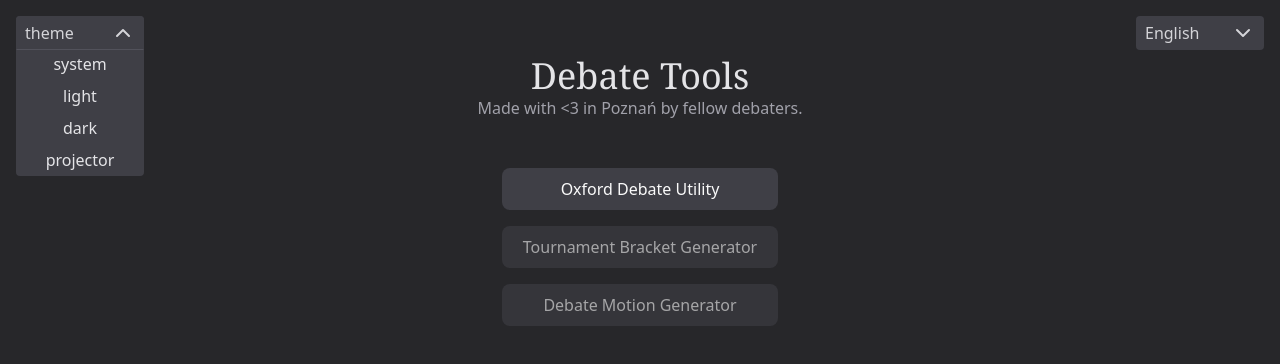
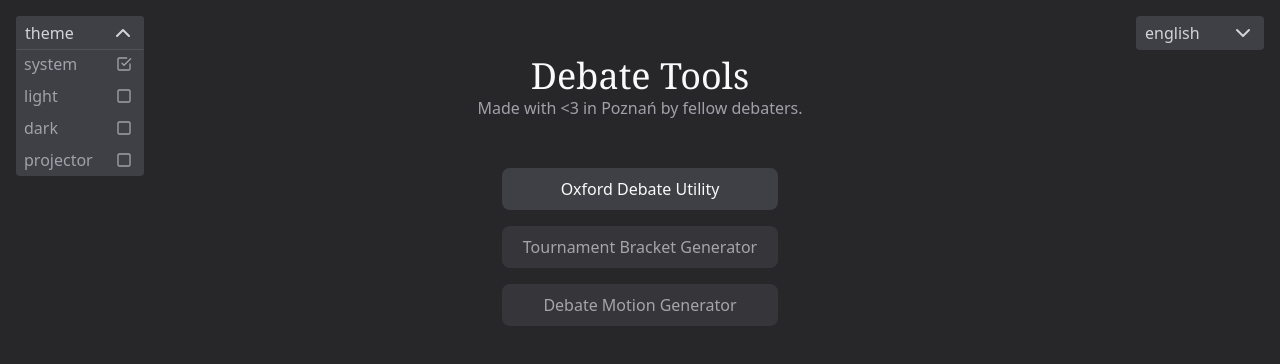
Before and after one commit to debatecore/debate-tools, a Next.js app: page / in a window 1280 px wide. Both pictures are taken after a click on the button "system". Shown: the top 364 px of the page. Built offline with nearby package versions, Linux system fonts and the light colour scheme.

Commit message:
further site setting changes

```diff
--- a/src/app/globals.css
+++ b/src/app/globals.css
@@ -89,6 +89,20 @@ body {
   @apply rounded-none;
   @apply last-of-type:rounded-bl;
   @apply last-of-type:rounded-br;
+  @apply text-left;
+  @apply px-2;
+  @apply flex;
+  @apply justify-between;
+  @apply text-zinc-400;
+  @apply hover:text-zinc-300;
+}
+.themepane button svg {
+  @apply text-zinc-400;
+  @apply w-4;
+  @apply mr-1;
+}
+.themepane button:hover svg {
+  @apply text-zinc-300;
 }
 
 .langbtn {
@@ -150,6 +164,10 @@ body {
   @apply rounded;
   @apply rounded-tr-none;
   @apply rounded-tl-none;
+  @apply text-left;
+  @apply text-zinc-400;
+  @apply hover:text-zinc-300;
+  @apply px-2;
 }
 
 /* .settingsbtn {
--- a/src/app/page.tsx
+++ b/src/app/page.tsx
@@ -5,6 +5,8 @@ import Link from "next/link";
 import { useContext, useEffect, useState } from "react";
 import { LangContext } from "@/contexts/LangContext";
 import { useTheme } from "next-themes";
+import { IconSquare } from "@/components/icons/Square";
+import { IconCheckSquare } from "@/components/icons/CheckSquare";
 
 export default function PageIndex() {
   const [langsOpen, setLangsOpen] = useState<boolean>(false);
@@ -31,7 +33,7 @@ export default function PageIndex() {
   return (
     <>
       <div className="text-center py-12 pt-14">
-        <h1 className="text-4xl font-serif">{debateTools}</h1>
+        <h1 className="text-4xl font-serif text-zinc-50">{debateTools}</h1>
         <p className="text-zinc-400">{madeWithLove}</p>
       </div>
       <div className="buttonflex">
@@ -61,6 +63,15 @@ export default function PageIndex() {
           }}
         >
           {themeSystem || "system"}
+          {mounted ? (
+            theme == "system" ? (
+              <IconCheckSquare />
+            ) : (
+              <IconSquare />
+            )
+          ) : (
+            "..."
+          )}
         </button>
         <button
           onClick={() => {
@@ -69,6 +80,15 @@ export default function PageIndex() {
           }}
         >
           {themeLight || "light"}
+          {mounted ? (
+            theme == "light" ? (
+              <IconCheckSquare />
+            ) : (
+              <IconSquare />
+            )
+          ) : (
+            "..."
+          )}
         </button>
         <button
           onClick={() => {
@@ -77,6 +97,15 @@ export default function PageIndex() {
           }}
         >
           {themeDark || "dark"}
+          {mounted ? (
+            theme == "dark" ? (
+              <IconCheckSquare />
+            ) : (
+              <IconSquare />
+            )
+          ) : (
+            "..."
+          )}
         </button>
         <button
           onClick={() => {
@@ -85,6 +114,15 @@ export default function PageIndex() {
           }}
         >
           {themeProjector || "projector"}
+          {mounted ? (
+            theme == "projector" ? (
+              <IconCheckSquare />
+            ) : (
+              <IconSquare />
+            )
+          ) : (
+            "..."
+          )}
         </button>
       </div>
 
@@ -94,7 +132,7 @@ export default function PageIndex() {
           setLangsOpen(!langsOpen);
         }}
       >
-        {langContext?.lang === "pl" ? "Polski" : "English"}
+        {langContext?.lang === "pl" ? "polski" : "english"}
         <IconChevronDown />
       </button>
       <div className={`langpane ${langsOpen ? "" : "hide"}`}>
@@ -105,7 +143,7 @@ export default function PageIndex() {
           }}
           className={langContext?.lang == "en" ? "hidden" : ""}
         >
-          English
+          english
         </button>
         <button
           onClick={() => {
@@ -114,7 +152,7 @@ export default function PageIndex() {
           }}
           className={langContext?.lang == "pl" ? "hidden" : ""}
         >
-          Polski
+          polski
         </button>
       </div>
     </>
```
